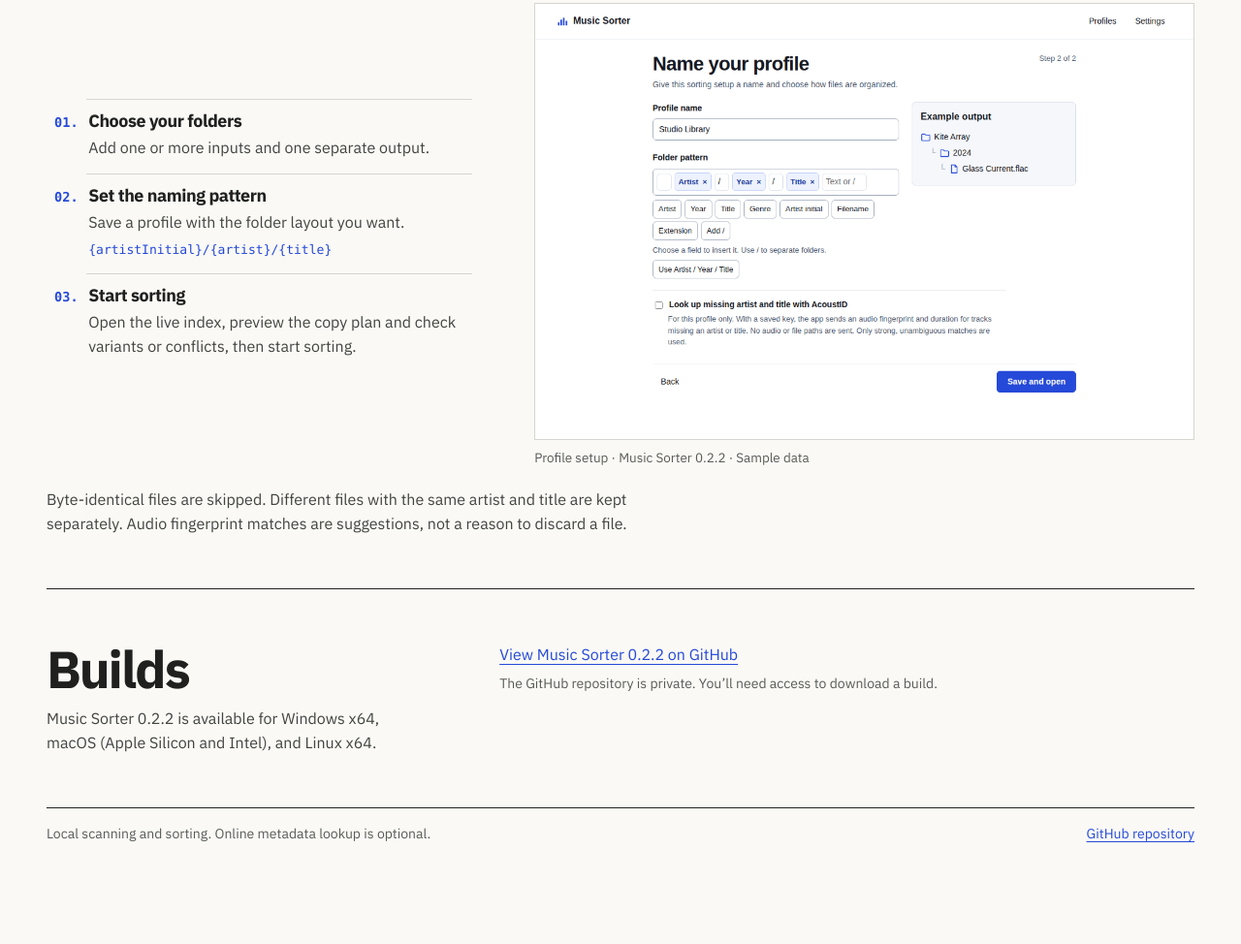
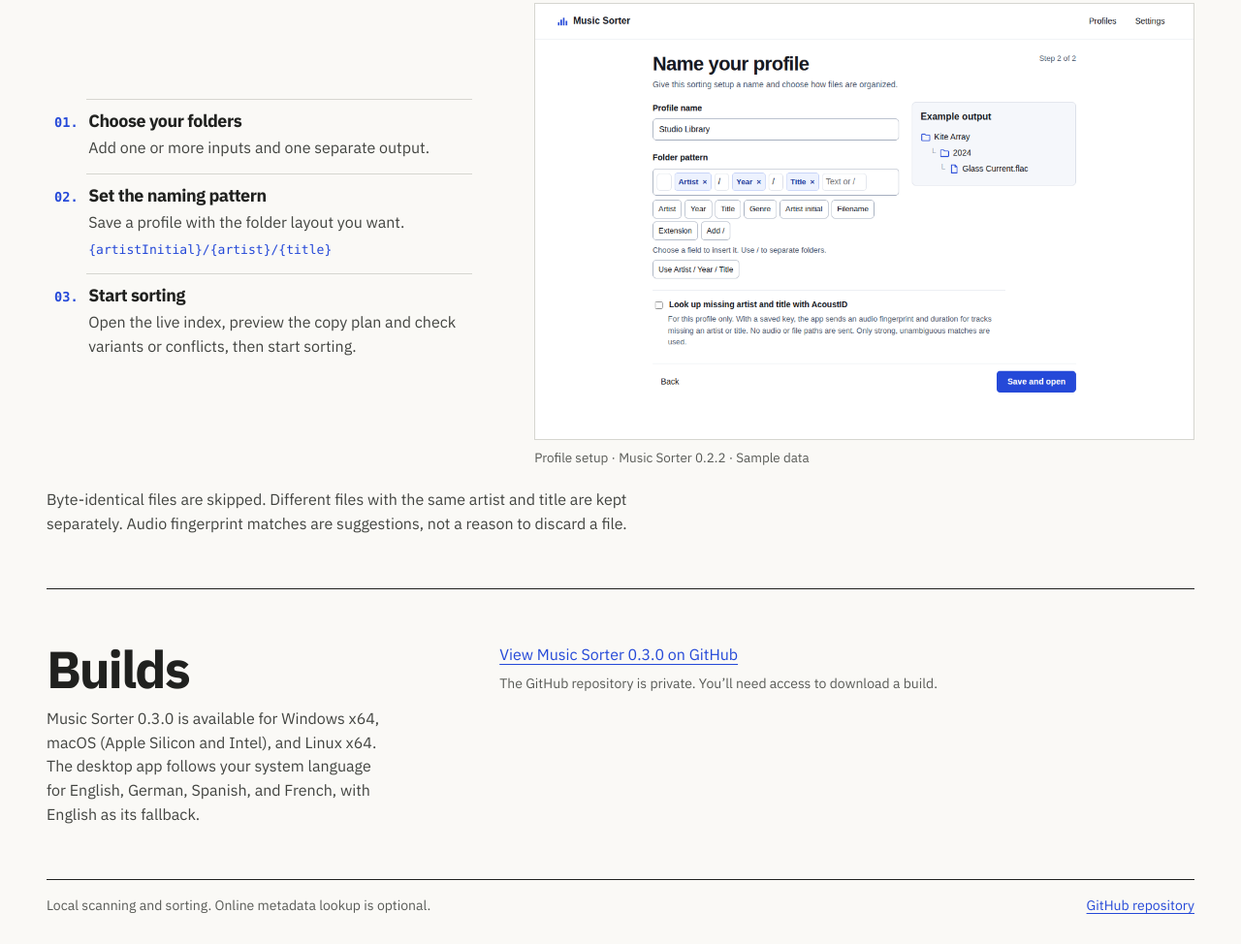
Before and after one commit to ralphschuler/music-sorter, a plain HTML site: page site/index.html in a window 1280 px wide. Shown: the part 1410-2384 px from the top of the page at 97% size. Before the commit the page ends 2309 px from the top, so only its background shows below. Drawn offline with Linux system fonts and the light colour scheme.

Commit message:
Update site for Music Sorter 0.3.0

```diff
--- a/site/index.html
+++ b/site/index.html
@@ -67,10 +67,10 @@
     <section class="section download" id="builds" aria-labelledby="builds-title">
       <div>
         <h2 id="builds-title">Builds</h2>
-        <p>Music Sorter 0.2.2 is available for Windows x64, macOS (Apple Silicon and Intel), and Linux x64.</p>
+        <p>Music Sorter 0.3.0 is available for Windows x64, macOS (Apple Silicon and Intel), and Linux x64. The desktop app follows your system language for English, German, Spanish, and French, with English as its fallback.</p>
       </div>
       <div>
-        <a href="https://github.com/ralphschuler/music-sorter/releases/tag/tauri-v0.2.2">View Music Sorter 0.2.2 on GitHub</a>
+        <a href="https://github.com/ralphschuler/music-sorter/releases/tag/tauri-v0.3.0">View Music Sorter 0.3.0 on GitHub</a>
         <p class="trust-note">The GitHub repository is private. You’ll need access to download a build.</p>
       </div>
     </section>
```
